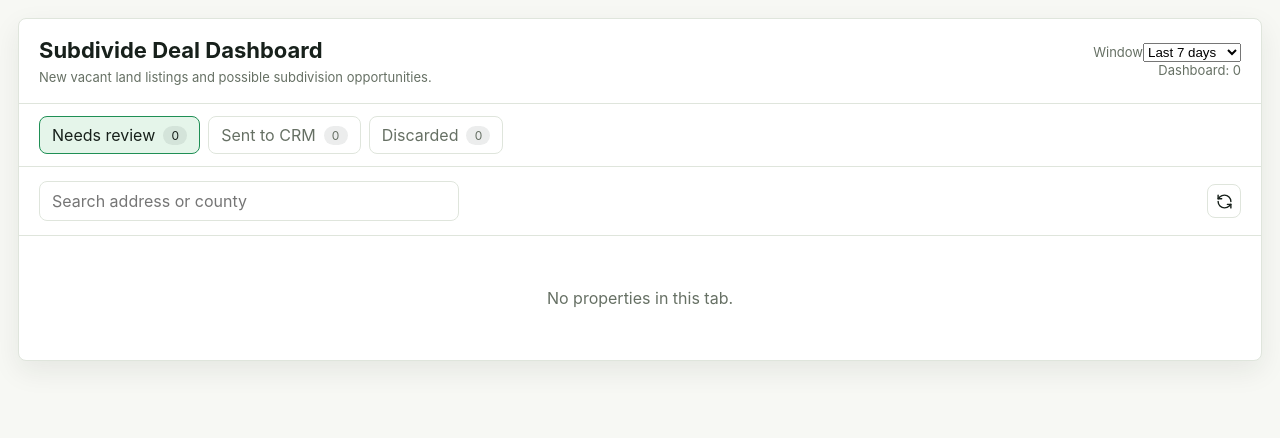
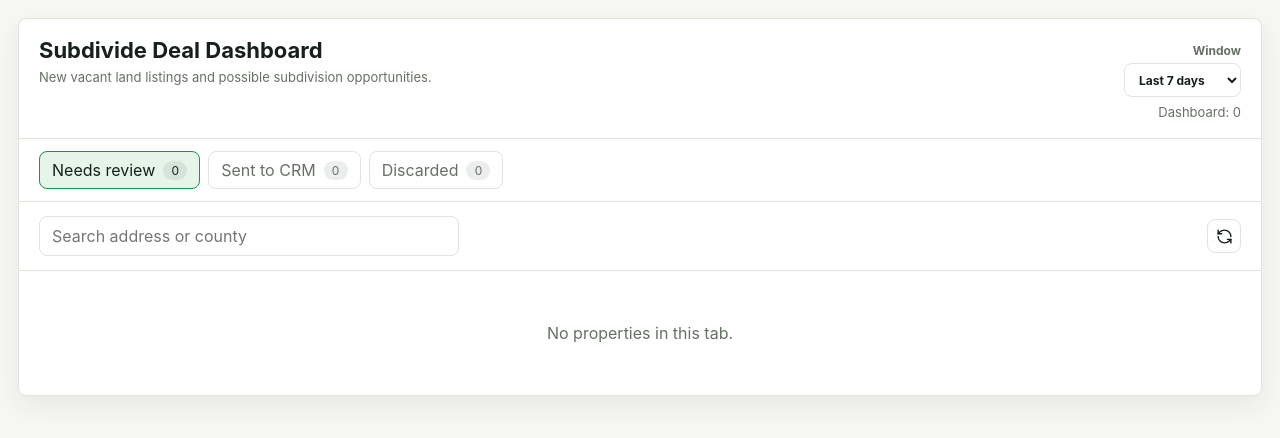
Before and after one commit to Jimmy-Martin34/on-market-deal-dashboard, a Next.js app: page / in a window 1280 px wide. Shown: the top 438 px of the page. Built offline with nearby package versions, Linux system fonts and the light colour scheme.

Commit message:
Style dashboard summary filter

```diff
--- a/app/globals.css
+++ b/app/globals.css
@@ -81,6 +81,25 @@ button {
 
 .sync-meta {
   text-align: right;
+}
+
+.summary-filter {
+  display: grid;
+  gap: 5px;
+  margin-bottom: 7px;
+  color: var(--muted);
+  font-size: 12px;
+  font-weight: 700;
+}
+
+.summary-filter select {
+  min-height: 34px;
+  border: 1px solid var(--line);
+  border-radius: 8px;
+  padding: 0 10px;
+  background: #fff;
+  color: var(--ink);
+  font: inherit;
 }
 
 .tabs {
```
